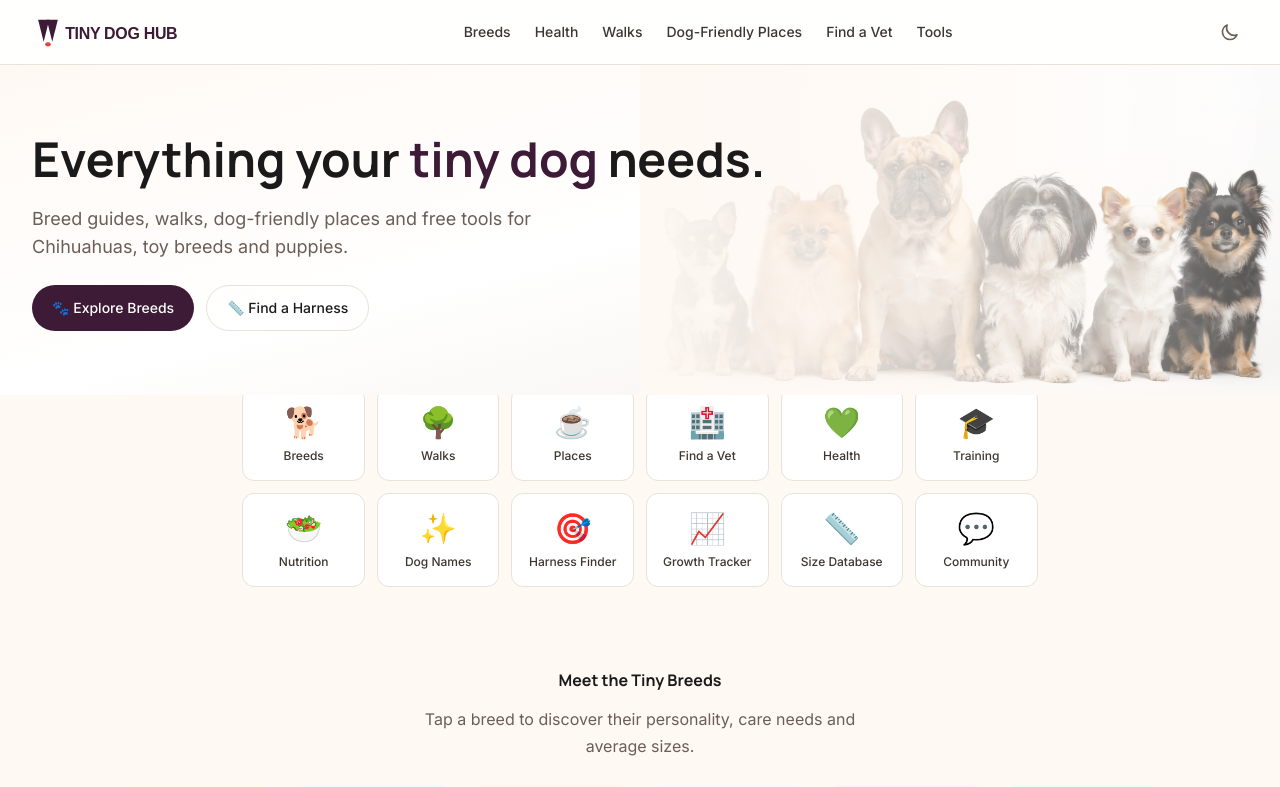
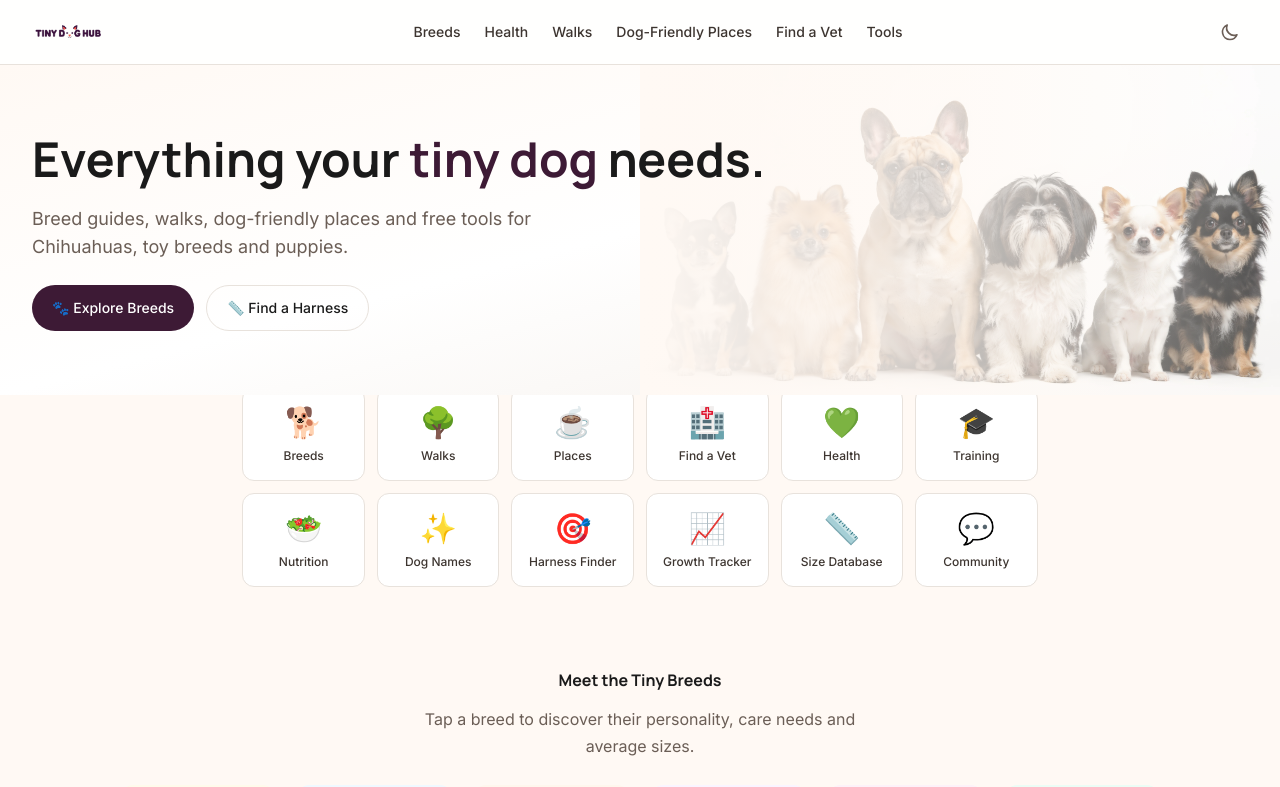
Before and after one commit to drewstersj-bit/tinydoghub, a Next.js app: page / in a window 1280 px wide. Shown: the top 787 px of the page. Built offline with nearby package versions, Linux system fonts and the light colour scheme.

Commit message:
Switch header to new PNG logo (tiny-dog-hub-logo.png)

```diff
--- a/src/components/layout/Header.tsx
+++ b/src/components/layout/Header.tsx
@@ -23,7 +23,7 @@ export function Header() {
       <div className="container-wide flex items-center justify-between h-16">
         {/* Logo */}
         <Link href="/" className="flex items-center gap-2">
-          <Image src="/logo.svg" alt="Tiny Dog Hub" width={180} height={40} priority className="h-8 w-auto" />
+          <Image src="/icons/tiny-dog-hub-logo.png" alt="Tiny Dog Hub" width={200} height={44} priority className="h-9 w-auto" />
         </Link>
 
         {/* Desktop nav */}
```
Also changed, not shown: public/icons/tiny-dog-hub-logo.png.
